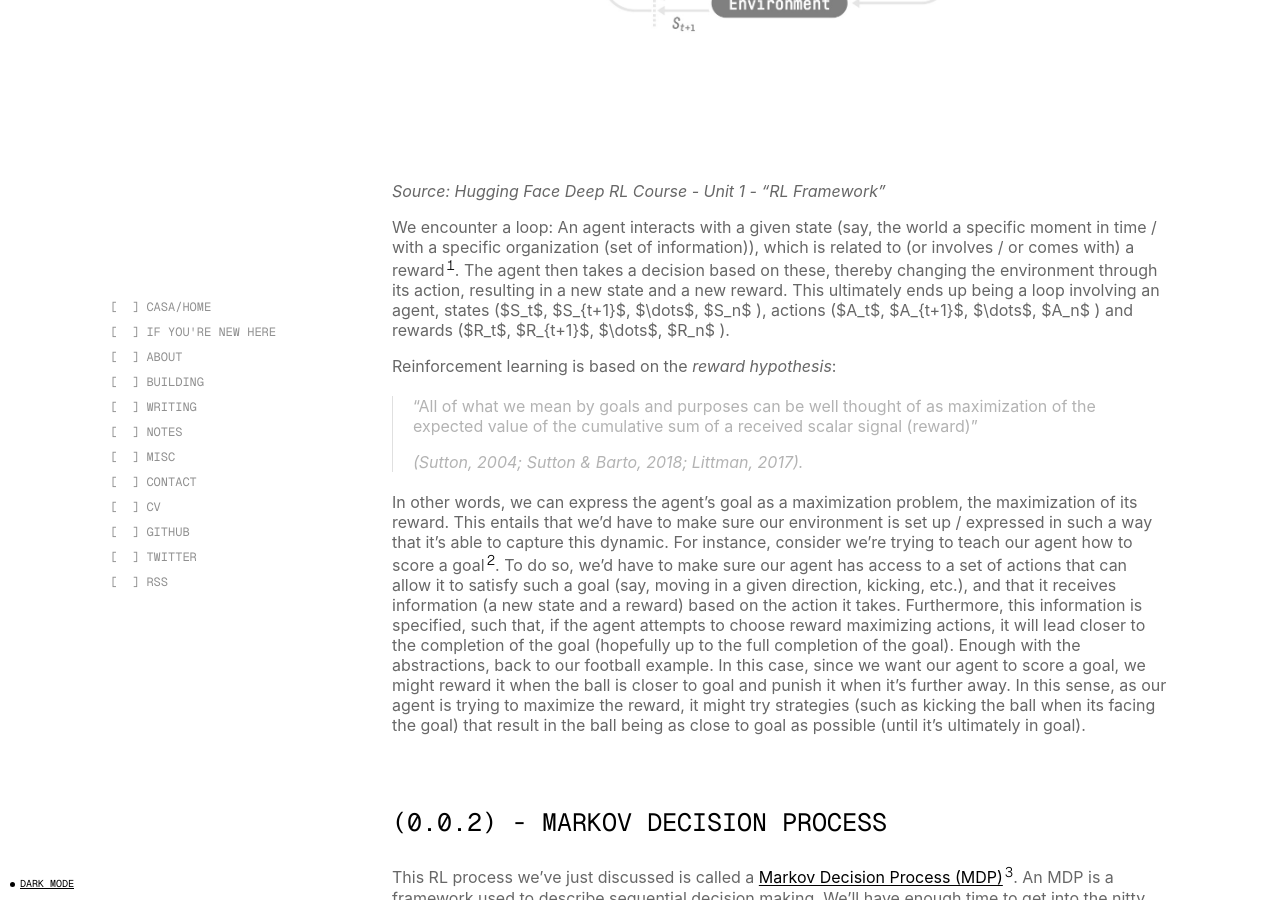
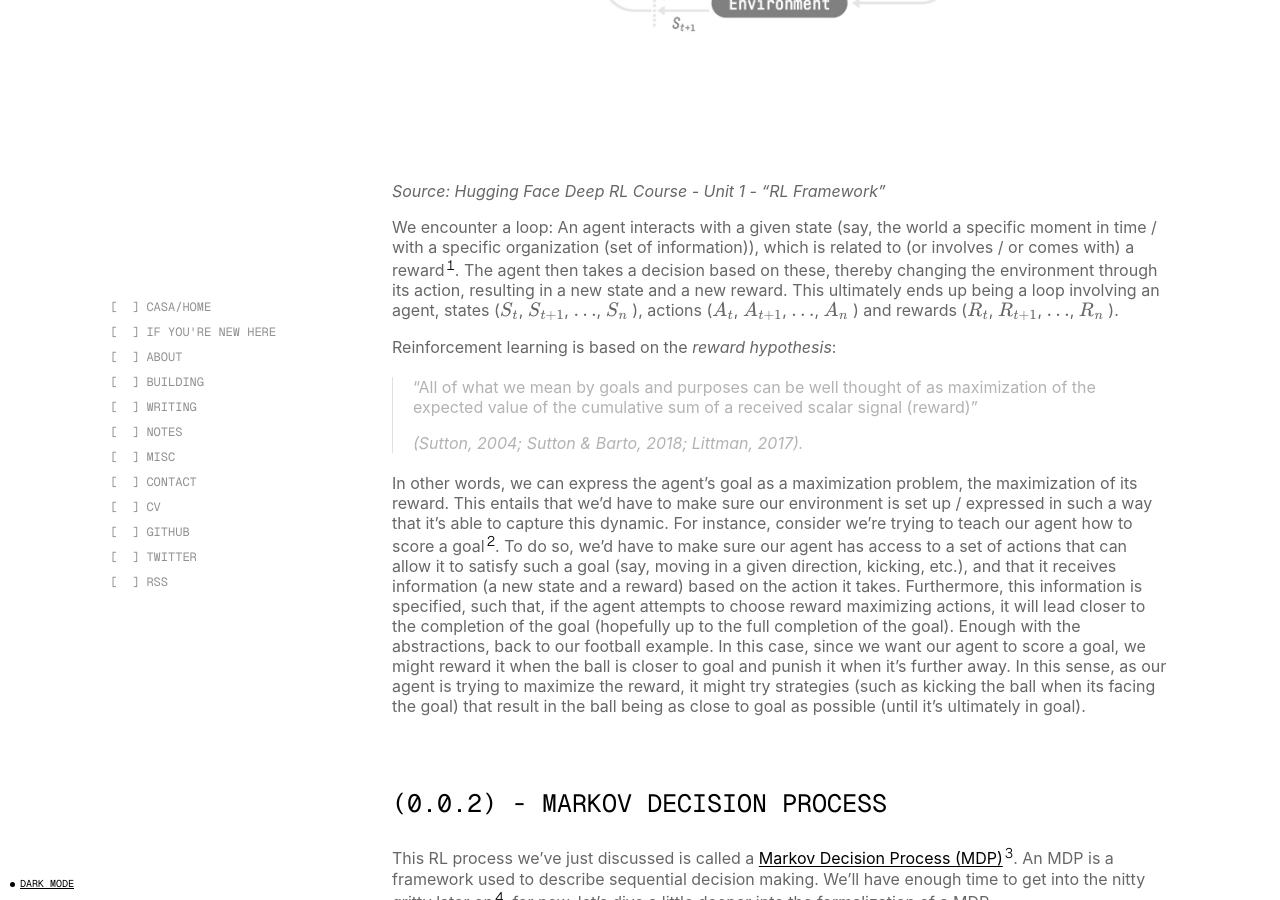
Before and after one commit to thomaspradae/thomaspradae.github.io, a Jekyll site: the page built from _notes/2024-05-30-hugging-face-rl-course.md, in a window 1280 px wide and 900 px high, scrolled down 1543 px. Built offline with Jekyll 4.4.1, drawn with Linux system fonts in a browser that asks for light colours; nearby versions of some CDN libraries; some of the changed text lies outside the part shown.

```diff
--- a/_notes/2024-05-30-hugging-face-rl-course.md
+++ b/_notes/2024-05-30-hugging-face-rl-course.md
@@ -30,7 +30,7 @@ The process described above can be modeled as follows:
 ![RL_process](../assets/images/posts/RL_process.jpg)
 *Source: Hugging Face Deep RL Course - Unit 1 - "RL Framework"*
 
-We encounter a loop: An agent interacts with a given state (say, the world a specific moment in time / with a specific organization (set of information)), which is related to (or involves / or comes with) a reward[^1]. The agent then takes a decision based on these, thereby changing the environment through its action, resulting in a new state and a new reward. This ultimately ends up being a loop involving an agent, states ($S_t$, $S_{t+1}$, $\dots$, $S_n$ ), actions ($A_t$, $A_{t+1}$, $\dots$, $A_n$ ) and rewards ($R_t$, $R_{t+1}$, $\dots$, $R_n$ ).
+We encounter a loop: An agent interacts with a given state (say, the world a specific moment in time / with a specific organization (set of information)), which is related to (or involves / or comes with) a reward[^1]. The agent then takes a decision based on these, thereby changing the environment through its action, resulting in a new state and a new reward. This ultimately ends up being a loop involving an agent, states (\\( S_t \\), \\( S_{t+1} \\), \\( \dots \\), \\( S_n \\) ), actions (\\( A_t \\), \\( A_{t+1} \\), \\( \dots \\), \\( A_n \\) ) and rewards (\\( R_t \\), \\( R_{t+1} \\), \\( \dots \\), \\( R_n \\) ).
 
 Reinforcement learning is based on the *reward hypothesis*:
 
@@ -45,28 +45,28 @@ In other words, we can express the agent's goal as a maximization problem, the m
 This RL process we've just discussed is called a [Markov Decision Process (MDP)](https://en.wikipedia.org/wiki/Markov_decision_process)[^3]. An MDP is a framework used to describe sequential decision making. We'll have enough time to get into the nitty gritty later on[^7], for now, let's dive a little deeper into the formalization of a MDP.
 
 ### (0.0.3) - OBSERVATION/STATE SPACES
-Observations/States are the information that represents the 'world/environment' at a given moment in time[^8], this could be a given frame in a video game, in our football example, it might be a slice of time with a set of corresponding variables at certain variables, say for instance, our first possible state might be kickoff where both our agent and ball have a certain position. The collection of all possible states (imagine, the universe of possible states) is called the state space $S$. Now, there's a slight distinction between states and observations. A state is a complete description of the world (there is no hidden information), like a chessboard for instance, at a given slice in time you know where every piece is and who's turn it is. On the other hand, an observation is a partial description of the state of the world, it's a partially observed environment. Imagine you're playing a game of fog chess / fog of war, at a given moment in time, you probably don't have all the information about the world (where each piece is)
+Observations/States are the information that represents the 'world/environment' at a given moment in time[^8], this could be a given frame in a video game, in our football example, it might be a slice of time with a set of corresponding variables at certain variables, say for instance, our first possible state might be kickoff where both our agent and ball have a certain position. The collection of all possible states (imagine, the universe of possible states) is called the state space \\( S \\). Now, there's a slight distinction between states and observations. A state is a complete description of the world (there is no hidden information), like a chessboard for instance, at a given slice in time you know where every piece is and who's turn it is. On the other hand, an observation is a partial description of the state of the world, it's a partially observed environment. Imagine you're playing a game of fog chess / fog of war, at a given moment in time, you probably don't have all the information about the world (where each piece is)
 
 ![phpPUAyXc](../assets/images/posts/phpPUAyXc.png)
 
 ### (0.0.4) - ACTION SPACES
-The action space $A$ is the set of all possible actions. Not all actions will be equally available in all states, but all actions must still be a part of the action space, we can denote that the actions available for a given state $s$ are $A(s)$ and a subset $\subseteq$ of $A$. Actions can be either discrete or continuous. A discrete action space means that the total number of possible actions is finite (imagine how u can only move left, right, up and down in Mario), while in a continuous space it's infinite (imagine ur action is the angle at which u face the ball to kick it, without further specification, the angle could be 50°, or 50.1° or 50.12° and so on).
+The action space \\( A \\) is the set of all possible actions. Not all actions will be equally available in all states, but all actions must still be a part of the action space, we can denote that the actions available for a given state \\( s \\) are \\( A(s) \\) and a subset \\( \subseteq \\) of \\( A \\). Actions can be either discrete or continuous. A discrete action space means that the total number of possible actions is finite (imagine how u can only move left, right, up and down in Mario), while in a continuous space it's infinite (imagine ur action is the angle at which u face the ball to kick it, without further specification, the angle could be 50°, or 50.1° or 50.12° and so on).
 
 Whether an action space is discrete or continuous is important as it influences the RL algorithm we choose (we'll talk about this later on).
 
 ### (0.0.5)- REWARDS AND DISCOUNTING
 As we mentioned before, rewards are crucial for RL as they serve as our feedback. The cumulative reward at each time step t can be written as:
 
-$$R(\tau) = r_{t+1} + r_{t+2} + r_{t+3} + r_{t+4} + \cdots$$
-$$R(\tau) = \sum\limits_{k = 0}^{\infty} r_{t+k+1}$$
+\\[ R(\tau) = r_{t+1} + r_{t+2} + r_{t+3} + r_{t+4} + \cdots \\]
+\\[ R(\tau) = \sum\limits_{k = 0}^{\infty} r_{t+k+1} \\]
 
-Where $\tau$ is the trajectory of
+Where \\( \tau \\) is the trajectory of
 
 
 
 A MDP is a discrete time stochastic control process. Let's unpack that:
 
-- *Discrete-time*: instead of thinking of time as continuous (say, the way in which an hour can be divided into minutes, and seconds, and each second can be divided into even smaller divisions, meaning, that between any two points in time there are infinitely more points in time), think of there being 'separate points in time', for example $t = 1, 2, 3, \dots n$ where each value of $t$ is a point in time. Time "jumps" from one to the next.
+- *Discrete-time*: instead of thinking of time as continuous (say, the way in which an hour can be divided into minutes, and seconds, and each second can be divided into even smaller divisions, meaning, that between any two points in time there are infinitely more points in time), think of there being 'separate points in time', for example \\( t = 1, 2, 3, \dots n \\) where each value of \\( t \\) is a point in time. Time "jumps" from one to the next.
 
 - *Stochastic:* stochasticity[^4] is often used interchangeably with 'randomness'. The wiki page for 'stochastic' defines it as the 'property of being well described by a random probability distribution'. Let's break that down as well: a probability distribution is a mathematical function that tells us the probability of occurrence for different outcomes of a given phenomenon / experiment / process (just as its name states: it tells us how *probabilities* of occurrence are *distributed* for a given p/e/p[^5]. When something is stochastic, it can be expressed as a probability distribution, in turn this gives us information about the nature of the phenomenon, without exactly knowing what outcome we'll get. For example, consider a fair dice with six sides. We can model our dice rolls with a probability distribution, but that doesn't mean we can predict what face we'll get for any given dice roll (but we can, thanks to our probability distribution, have some idea about the nature of the phenomenon (as seen below))
 
@@ -79,10 +79,10 @@ In other words, an MDP models decision making where:
 - Time is discrete
 - Outcomes are stochastic
 
-This relates to [ggs](../_writing/2024-06-09-sickness-unto-death.md#)
+This relates to [ggs](/writing/sickness-unto-death)
 
 hh
-Other shit like this entry [about](../_writing/2024-05-08-no-one-is-coming-to-save-you.md#)
+Other shit like this entry [about](/writing/no-one-is-coming-to-save-you)
 
 and other shit like
 
@@ -96,12 +96,12 @@ I'll try and delve into this deeper myself
 The RL process
 yes
 
-$text$
+\\( text \\)
 
 
-$hi$
+\\( hi \\)
 100
-$100$
+\\( 100 \\)
 ![dinho](../assets/images/posts/dinho.jpeg)
 
 ![victory](../assets/images/posts/victory.jpeg)
@@ -117,7 +117,7 @@ $100$
 
 
 
-[^1]: In the case where it's the first interaction, the state $S_0$ would also have a reward, $R_0$, which tends to be 0.
+[^1]: In the case where it's the first interaction, the state \\( S_0 \\) would also have a reward, \\( R_0 \\), which tends to be 0.
 [^2]: [Football](https://www.youtube.com/watch?v=6TnKvlQ2h7s&ab_channel=Super6), or Soccer, for those from the states.
 [^3]: The course says it delves deeper into this later on, so we'll see, however, I wish to do so myself as well, so for now we'll have just a quick overview, and later on, depending on what the course covers, we'll see what needs to be specified further.
 [^4]: From the Greek (stokhos) which means to aim or guess
```
